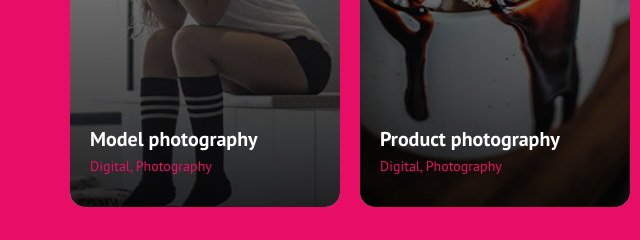
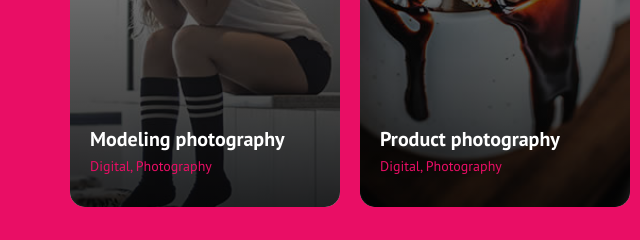
Before and after one commit to rajpratapsingh24/rajpratapsingh24.github.io, a plain HTML site: page index.html in a window 1280 px wide. Shown: the part 1660-1900 px from the top of the page, 0-640 px from the left. Drawn offline with Linux system fonts and the light colour scheme.

Commit message:
test commit

```diff
--- a/index.html
+++ b/index.html
@@ -1,10 +1,4 @@
 <!DOCTYPE html>
-<!--
-  Girly by FreeHTML5.co
-  Twitter: https://twitter.com/fh5co
-  Facebook: https://fb.com/fh5co
-  URL: https://freehtml5.co
--->
 <html lang="en">
 <head>
   <!-- Required meta tags -->
@@ -100,7 +94,7 @@
               <div class="card"> <img class="card-img" src="assets/img/recent-img1.jpg" alt="">
                 <div class="card-img-overlay"> <a href="#"><img src="assets/img/heart.png" class="heart" alt="heart icon"></a>
                   <div class="bottom-text">
-                    <h5 class="card-title">Model photography</h5>
+                    <h5 class="card-title">Modeling photography</h5>
                     <p class="card-text">Digital, Photography</p>
                   </div>
                 </div>
```
